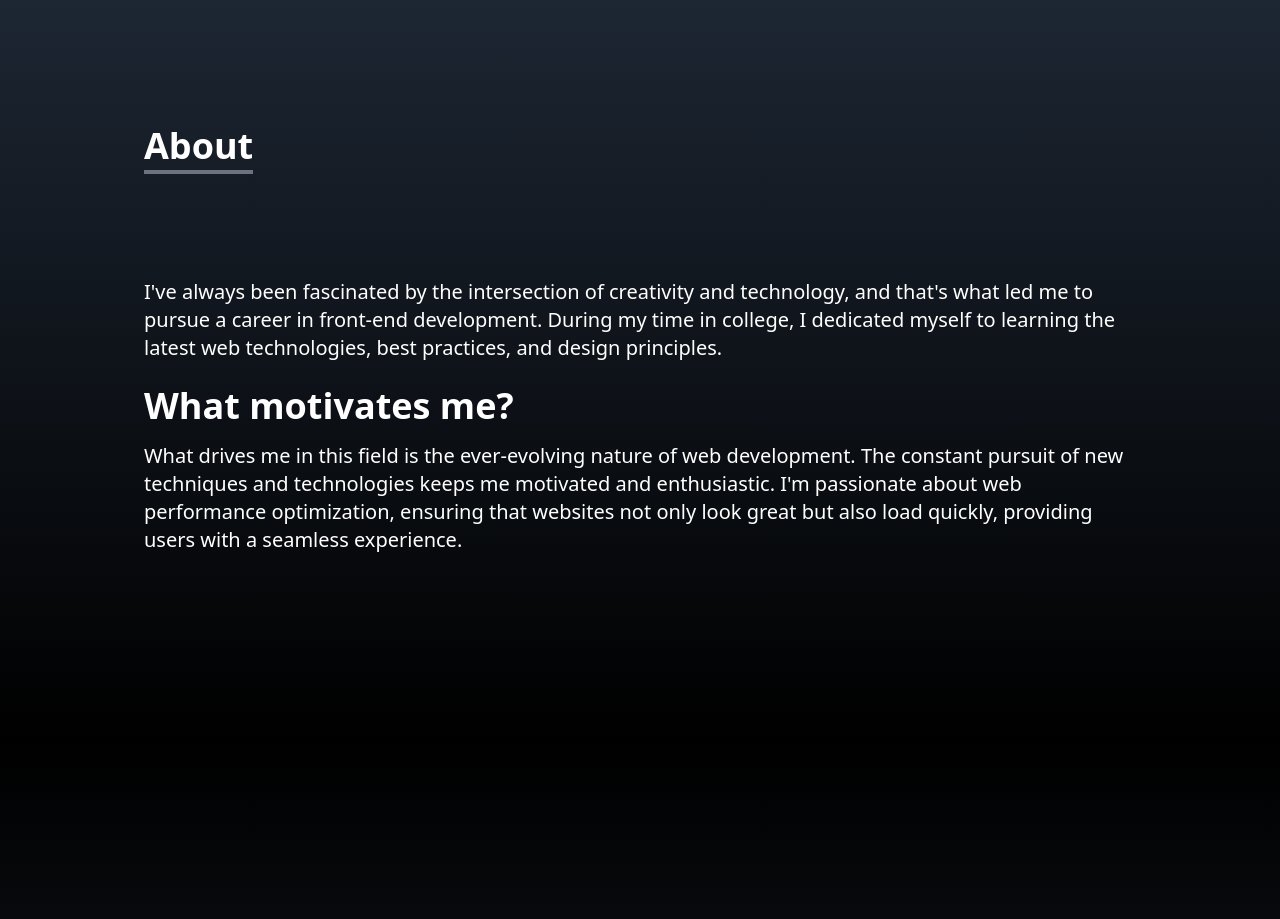
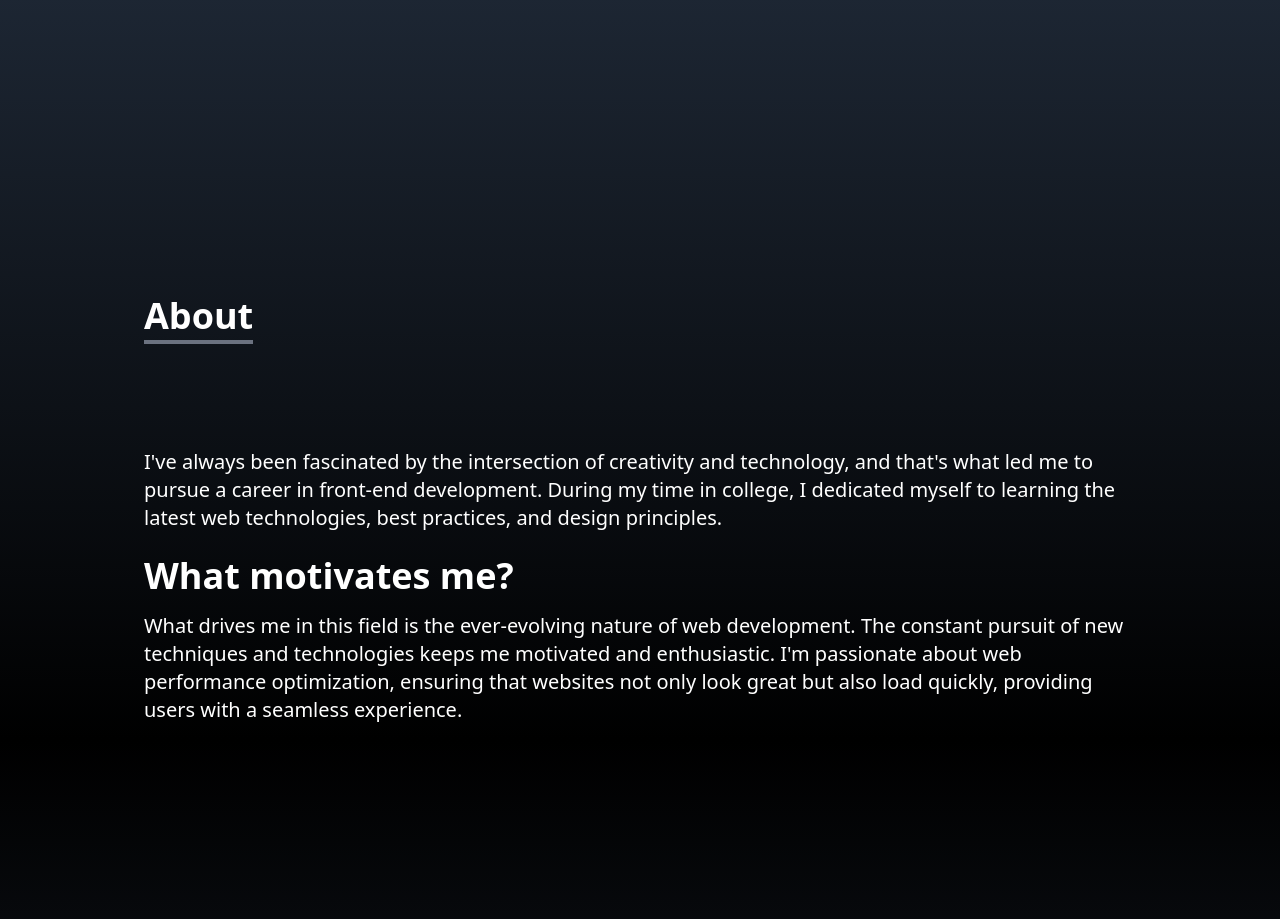
Before and after one commit to Yukihira2k/react-Personal-portfolio, a React (Vite) app: page / in a window 1280 px wide. Shown: the part 860-1779 px from the top of the page. Built offline with nearby package versions, Linux system fonts and the light colour scheme.

Commit message:
fixing margins

```diff
--- a/src/Components/About.jsx
+++ b/src/Components/About.jsx
@@ -2,10 +2,10 @@ import React from 'react'
 
 const About = () => {
   return (
-    <div name="about" className="w-full h-screen bg-gradient-to-b from-gray-800 to-black text-white">
+    <div name="about" className="w-full h-screen bg-gradient-to-b from-gray-800 to-black text-white ">
         <div className="max-w-screen-lg p-4 mx-auto flex flex-col justify-center w-full h-full">
-            <div className="pb-8">
-                <p className="text-4xl font-bold inline border-b-4 border-gray-500 mt-40 md:mt-auto">About</p>
+            <div className="pb-8 mt-[35%] md:mt-auto">
+                <p className="text-4xl font-bold inline border-b-4 border-gray-500  ">About</p>
             </div>
 
             <p className="text-xl mt-20">
```
